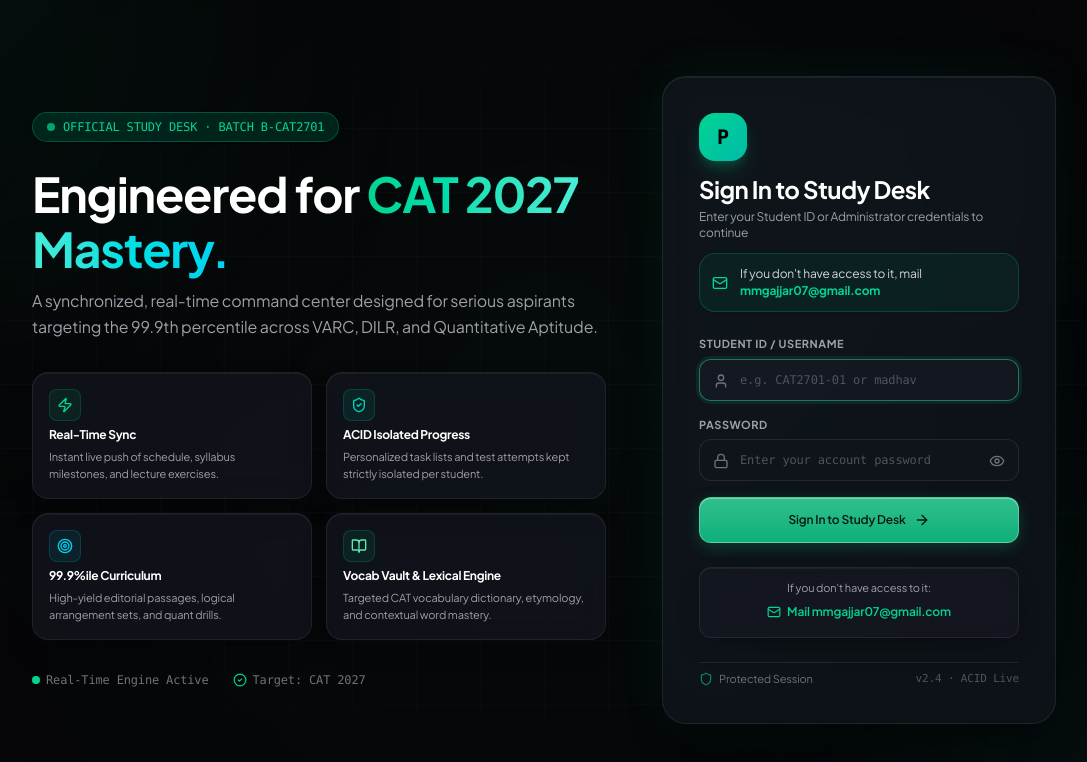
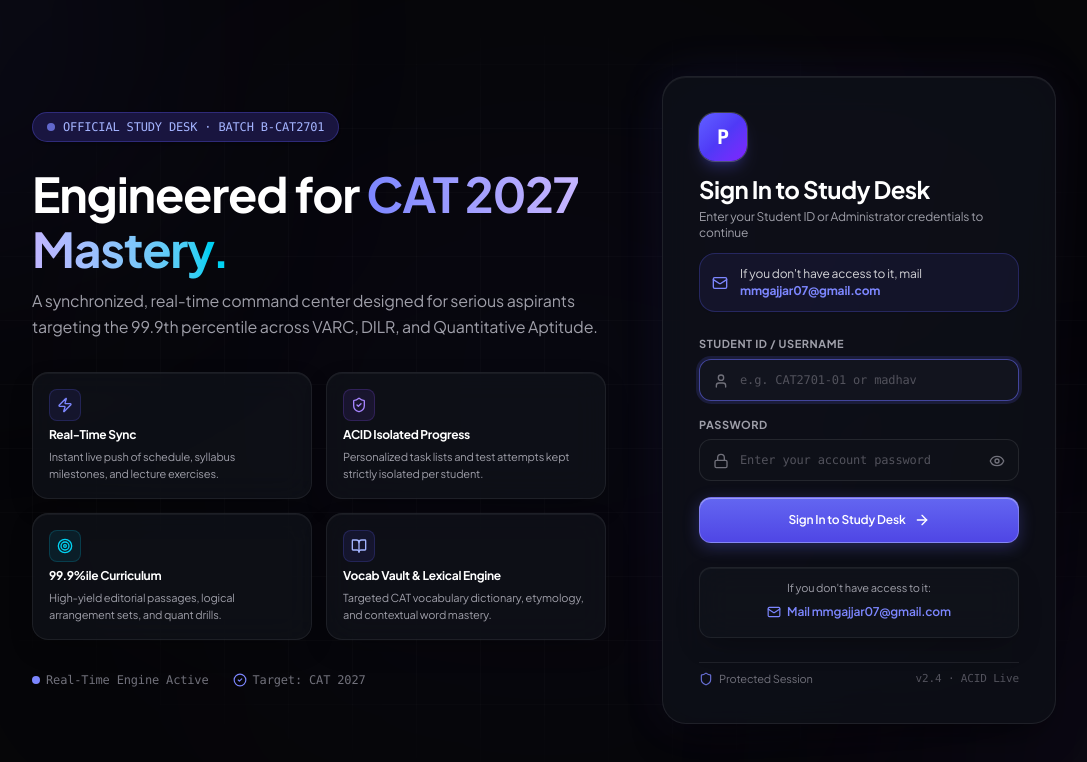
Before and after one commit to madhavv07/catprep, a React (Vite) app: page / in a window 1280 px wide. Shown: the top 762 px of the page, without its empty margins (96-1183 px from the left). Built offline with nearby package versions, Linux system fonts and the light colour scheme; no server answers; the database is empty.

Commit message:
feat: adopt Linear Obsidian and Electric Indigo pro theme

```diff
--- a/src/App.tsx
+++ b/src/App.tsx
@@ -93,11 +93,11 @@ const MainApp: React.FC = () => {
   // 2. Beautiful, modern, high-aesthetic sign-in experience
   if (!user) {
     return (
-      <div className="min-h-screen bg-[#060608] flex items-center justify-center p-4 sm:p-6 lg:p-10 text-zinc-100 selection:bg-emerald-500 selection:text-black relative overflow-y-auto">
+      <div className="min-h-screen bg-[#060608] flex items-center justify-center p-4 sm:p-6 lg:p-10 text-zinc-100 selection:bg-indigo-500 selection:text-white relative overflow-y-auto">
         {/* Ambient atmospheric glows */}
-        <div className="absolute -top-40 -left-40 w-96 h-96 bg-emerald-500/10 rounded-full blur-[140px] pointer-events-none" />
-        <div className="absolute -bottom-40 -right-40 w-96 h-96 bg-teal-500/10 rounded-full blur-[140px] pointer-events-none" />
-        <div className="absolute top-1/2 left-1/2 -translate-x-1/2 -translate-y-1/2 w-[600px] h-[600px] bg-emerald-600/5 rounded-full blur-[180px] pointer-events-none" />
+        <div className="absolute -top-40 -left-40 w-96 h-96 bg-indigo-500/10 rounded-full blur-[140px] pointer-events-none" />
+        <div className="absolute -bottom-40 -right-40 w-96 h-96 bg-violet-500/10 rounded-full blur-[140px] pointer-events-none" />
+        <div className="absolute top-1/2 left-1/2 -translate-x-1/2 -translate-y-1/2 w-[600px] h-[600px] bg-indigo-600/5 rounded-full blur-[180px] pointer-events-none" />
 
         {/* Subtle grid pattern overlay */}
         <div className="absolute inset-0 bg-[linear-gradient(to_right,#ffffff05_1px,transparent_1px),linear-gradient(to_bottom,#ffffff05_1px,transparent_1px)] bg-[size:4rem_4rem] [mask-image:radial-gradient(ellipse_60%_50%_at_50%_50%,#000_70%,transparent_100%)] pointer-events-none" />
@@ -106,8 +106,8 @@ const MainApp: React.FC = () => {
           {/* Left Column: Brand Hero & Value Proposition */}
           <div className="lg:col-span-7 space-y-6 text-left">
             {/* Cohort Tag */}
-            <div className="inline-flex items-center gap-2 px-3.5 py-1.5 rounded-full bg-emerald-950/80 border border-emerald-500/30 text-emerald-400 text-xs font-mono font-medium shadow-sm">
-              <span className="w-2 h-2 rounded-full bg-emerald-400 animate-pulse" />
+            <div className="inline-flex items-center gap-2 px-3.5 py-1.5 rounded-full bg-indigo-950/80 border border-indigo-500/30 text-indigo-300 text-xs font-mono font-medium shadow-sm">
+              <span className="w-2 h-2 rounded-full bg-indigo-400 animate-pulse" />
               <span>OFFICIAL STUDY DESK · BATCH B-CAT2701</span>
             </div>
 
@@ -115,7 +115,7 @@ const MainApp: React.FC = () => {
             <div className="space-y-3">
               <h1 className="text-3xl sm:text-4xl lg:text-5xl font-extrabold text-white tracking-tight leading-[1.15]">
                 Engineered for{' '}
-                <span className="bg-gradient-to-r from-emerald-400 via-teal-300 to-cyan-400 bg-clip-text text-transparent">
+                <span className="bg-gradient-to-r from-indigo-400 via-violet-300 to-cyan-400 bg-clip-text text-transparent">
                   CAT 2027 Mastery.
                 </span>
               </h1>
@@ -127,7 +127,7 @@ const MainApp: React.FC = () => {
             {/* Feature Highlights Cards */}
             <div className="grid grid-cols-1 sm:grid-cols-2 gap-3.5 pt-2">
               <div className="p-4 rounded-2xl glass-card space-y-1.5 hover:border-white/[0.18] transition">
-                <div className="w-8 h-8 rounded-lg bg-emerald-500/10 border border-emerald-500/20 flex items-center justify-center text-emerald-400">
+                <div className="w-8 h-8 rounded-lg bg-indigo-500/10 border border-indigo-500/20 flex items-center justify-center text-indigo-400">
                   <Zap className="w-4 h-4" />
                 </div>
                 <h2 className="text-xs font-bold text-white tracking-tight">Real-Time Sync</h2>
@@ -137,7 +137,7 @@ const MainApp: React.FC = () => {
               </div>
 
               <div className="p-4 rounded-2xl glass-card space-y-1.5 hover:border-white/[0.18] transition">
-                <div className="w-8 h-8 rounded-lg bg-teal-500/10 border border-teal-500/20 flex items-center justify-center text-teal-400">
+                <div className="w-8 h-8 rounded-lg bg-violet-500/10 border border-violet-500/20 flex items-center justify-center text-violet-400">
                   <ShieldCheck className="w-4 h-4" />
                 </div>
                 <h2 className="text-xs font-bold text-white tracking-tight">ACID Isolated Progress</h2>
@@ -157,7 +157,7 @@ const MainApp: React.FC = () => {
               </div>
 
               <div className="p-4 rounded-2xl glass-card space-y-1.5 hover:border-white/[0.18] transition">
-                <div className="w-8 h-8 rounded-lg bg-emerald-500/10 border border-emerald-500/20 flex items-center justify-center text-emerald-300">
+                <div className="w-8 h-8 rounded-lg bg-indigo-500/10 border border-indigo-500/20 flex items-center justify-center text-indigo-300">
                   <BookOpen className="w-4 h-4" />
                 </div>
                 <h2 className="text-xs font-bold text-white tracking-tight">Vocab Vault & Lexical Engine</h2>
@@ -170,11 +170,11 @@ const MainApp: React.FC = () => {
             {/* Bottom Status Pill */}
             <div className="flex items-center gap-6 pt-2 text-xs text-zinc-500 font-mono">
               <div className="flex items-center gap-1.5">
-                <span className="w-2 h-2 rounded-full bg-emerald-400" />
+                <span className="w-2 h-2 rounded-full bg-indigo-400" />
                 <span>Real-Time Engine Active</span>
               </div>
               <div className="flex items-center gap-1.5">
-                <CheckCircle2 className="w-3.5 h-3.5 text-emerald-400" />
+                <CheckCircle2 className="w-3.5 h-3.5 text-indigo-400" />
                 <span>Target: CAT 2027</span>
               </div>
             </div>
@@ -184,12 +184,12 @@ const MainApp: React.FC = () => {
           <div className="lg:col-span-5 w-full">
             <div className="relative group">
               {/* Subtle outer glow */}
-              <div className="absolute -inset-0.5 bg-gradient-to-br from-emerald-500/15 via-teal-500/10 to-transparent rounded-3xl blur-xl opacity-70 group-hover:opacity-100 transition duration-700" />
+              <div className="absolute -inset-0.5 bg-gradient-to-br from-indigo-500/15 via-violet-500/10 to-transparent rounded-3xl blur-xl opacity-70 group-hover:opacity-100 transition duration-700" />
 
               <div className="relative glass-panel rounded-3xl p-7 sm:p-9 shadow-2xl space-y-6">
                 {/* Brand Logo & Title */}
                 <div className="text-left space-y-3">
-                  <div className="w-12 h-12 rounded-2xl bg-gradient-to-br from-emerald-400 to-teal-500 text-black flex items-center justify-center font-extrabold font-mono text-xl shadow-lg shadow-emerald-500/25">
+                  <div className="w-12 h-12 rounded-2xl bg-gradient-to-br from-indigo-500 via-indigo-600 to-violet-600 text-white flex items-center justify-center font-extrabold font-mono text-xl shadow-lg shadow-indigo-500/25 ring-1 ring-white/20">
                     P
                   </div>
                   <div>
@@ -202,13 +202,13 @@ const MainApp: React.FC = () => {
                   </div>
 
                   {/* Prominent High-Visibility Access Notice Callout */}
-                  <div className="p-3 rounded-2xl bg-emerald-500/[0.08] border border-emerald-500/25 text-xs flex items-center gap-3 text-zinc-200 shadow-xs">
-                    <Mail className="w-4 h-4 text-emerald-400 shrink-0" />
+                  <div className="p-3 rounded-2xl bg-indigo-500/[0.08] border border-indigo-500/25 text-xs flex items-center gap-3 text-zinc-200 shadow-xs">
+                    <Mail className="w-4 h-4 text-indigo-400 shrink-0" />
                     <div className="leading-snug">
                       <span className="text-zinc-300">If you don't have access to it, mail </span>
                       <a
                         href="mailto:mmgajjar07@gmail.com?subject=PrepDesk%20CAT%202027%20Access%20Request"
-                        className="text-emerald-400 font-extrabold hover:underline inline-flex items-center gap-0.5"
+                        className="text-indigo-400 font-extrabold hover:underline inline-flex items-center gap-0.5"
                       >
                         mmgajjar07@gmail.com
                       </a>
@@ -281,7 +281,7 @@ const MainApp: React.FC = () => {
                   >
                     {submitting ? (
                       <span className="flex items-center gap-2 font-mono">
-                        <span className="w-3.5 h-3.5 border-2 border-emerald-400 border-t-transparent rounded-full animate-spin" />
+                        <span className="w-3.5 h-3.5 border-2 border-indigo-400 border-t-transparent rounded-full animate-spin" />
                         Verifying credentials...
                       </span>
                     ) : (
@@ -300,9 +300,9 @@ const MainApp: React.FC = () => {
                   </p>
                   <a
                     href="mailto:mmgajjar07@gmail.com?subject=PrepDesk%20CAT%202027%20Access%20Request"
-                    className="inline-flex items-center gap-1.5 text-xs font-semibold text-emerald-400 hover:text-emerald-300 transition group"
+                    className="inline-flex items-center gap-1.5 text-xs font-semibold text-indigo-400 hover:text-indigo-300 transition group"
                   >
-                    <Mail className="w-3.5 h-3.5 text-emerald-400 group-hover:scale-110 transition" />
+                    <Mail className="w-3.5 h-3.5 text-indigo-400 group-hover:scale-110 transition" />
                     <span>Mail mmgajjar07@gmail.com</span>
                   </a>
                 </div>
@@ -310,7 +310,7 @@ const MainApp: React.FC = () => {
                 {/* Card Footer Security Assurance */}
                 <div className="pt-2 border-t border-white/[0.08] flex items-center justify-between text-[11px] text-zinc-500">
                   <div className="flex items-center gap-1.5">
-                    <Shield className="w-3.5 h-3.5 text-emerald-500/70" />
+                    <Shield className="w-3.5 h-3.5 text-indigo-400/80" />
                     <span>Protected Session</span>
                   </div>
                   <span className="font-mono text-zinc-600">v2.4 · ACID Live</span>
@@ -324,7 +324,7 @@ const MainApp: React.FC = () => {
   }
 
   return (
-    <div className="min-h-screen bg-transparent flex flex-col font-sans antialiased text-zinc-100 selection:bg-emerald-500/30 selection:text-white">
+    <div className="min-h-screen bg-transparent flex flex-col font-sans antialiased text-zinc-100 selection:bg-indigo-500/30 selection:text-white">
       <Header
         onToggleSidebar={() => setSidebarOpen(!sidebarOpen)}
         activeView={activeView}
--- a/src/components/dashboard/Dashboard.tsx
+++ b/src/components/dashboard/Dashboard.tsx
@@ -85,7 +85,7 @@ export const Dashboard: React.FC<DashboardProps> = ({ setActiveView }) => {
       <div className="flex flex-col md:flex-row md:items-center md:justify-between gap-4">
         <div>
           <div className="flex items-center gap-2 mb-1.5">
-            <span className="px-2.5 py-0.5 rounded-full text-[10px] font-medium bg-emerald-500/10 text-emerald-400 border border-emerald-500/20 uppercase tracking-wider">
+            <span className="px-2.5 py-0.5 rounded-full text-[10px] font-medium bg-indigo-500/10 text-indigo-300 border border-indigo-500/20 uppercase tracking-wider">
               Batch B-CAT2701
             </span>
             <span className="px-2 py-0.5 rounded-full text-[10px] font-mono text-zinc-400 bg-white/[0.04] border border-white/[0.08]">
@@ -106,7 +106,7 @@ export const Dashboard: React.FC<DashboardProps> = ({ setActiveView }) => {
             onClick={() => setActiveView('calendar')}
             className="px-3.5 py-2 rounded-xl text-xs font-medium btn-glass text-zinc-200 hover:text-white flex items-center gap-1.5 cursor-pointer"
           >
-            <Calendar className="w-3.5 h-3.5 text-emerald-400" />
+            <Calendar className="w-3.5 h-3.5 text-indigo-400" />
             <span>Master Timetable</span>
           </button>
 
--- a/src/components/profile/ProfileView.tsx
+++ b/src/components/profile/ProfileView.tsx
@@ -297,7 +297,7 @@ export const ProfileView: React.FC<ProfileViewProps> = ({ setActiveView }) => {
               onClick={() => switchRoleDemo(isAdmin ? 'student' : 'admin')}
               className="btn-glass px-4 py-2 text-zinc-200 text-xs font-semibold rounded-xl transition flex items-center gap-1.5"
             >
-              <Shield className="w-3.5 h-3.5 text-emerald-400" />
+              <Shield className="w-3.5 h-3.5 text-indigo-400" />
               <span>{isAdmin ? 'Preview as Student' : 'Return to Admin Mode'}</span>
             </button>
           ) : (
@@ -375,7 +375,7 @@ export const ProfileView: React.FC<ProfileViewProps> = ({ setActiveView }) => {
         <div className="flex flex-col sm:flex-row sm:items-center justify-between gap-4 pb-4 border-b border-white/[0.08]">
           <div>
             <div className="flex items-center gap-2">
-              <ListTodo className="w-5 h-5 text-emerald-400" />
+              <ListTodo className="w-5 h-5 text-indigo-400" />
               <h3 className="font-bold text-white tracking-tight text-lg">
                 My Personal Tasks & Study Planner
               </h3>
--- a/src/index.css
+++ b/src/index.css
@@ -2,23 +2,23 @@
 
 @layer base {
   :root {
-    --bg-canvas: #090a0f;
-    --bg-surface: #111319;
-    --bg-card: rgba(22, 25, 34, 0.6);
+    --bg-canvas: #08090c;
+    --bg-surface: #0e1017;
+    --bg-card: rgba(17, 20, 29, 0.65);
     --border-subtle: rgba(255, 255, 255, 0.08);
-    --border-hover: rgba(255, 255, 255, 0.15);
-    --accent-emerald: #10B981;
-    --accent-glow: rgba(16, 185, 129, 0.12);
+    --border-hover: rgba(255, 255, 255, 0.16);
+    --accent-indigo: #5e6ad2;
+    --accent-glow: rgba(94, 106, 210, 0.15);
   }
 
   body {
     font-family: 'Plus Jakarta Sans', -apple-system, BlinkMacSystemFont, 'Segoe UI', Roboto, sans-serif;
-    color: #e4e4e7;
+    color: #f4f4f6;
     background-color: var(--bg-canvas);
     background-image:
-      radial-gradient(ellipse 80% 50% at 50% -20%, rgba(16, 185, 129, 0.08), transparent),
-      radial-gradient(ellipse 60% 40% at 100% 30%, rgba(99, 102, 241, 0.04), transparent),
-      radial-gradient(ellipse 50% 30% at 0% 70%, rgba(16, 185, 129, 0.03), transparent);
+      radial-gradient(ellipse 80% 50% at 50% -20%, rgba(94, 106, 210, 0.09), transparent),
+      radial-gradient(ellipse 60% 40% at 100% 30%, rgba(6, 182, 212, 0.04), transparent),
+      radial-gradient(ellipse 50% 30% at 0% 70%, rgba(94, 106, 210, 0.03), transparent);
     background-repeat: no-repeat;
     min-height: 100vh;
     -webkit-font-smoothing: antialiased;
@@ -44,16 +44,16 @@
 }
 
 /* ==========================================================================
-   Apple / macOS Dark Glass Design Tokens & Utilities
+   Linear Obsidian & Electric Indigo Design Tokens & Utilities
    ========================================================================== */
 
 /* 1. Frosted Glass Containers (GPU Layer Stabilized to Prevent Flickering) */
 .glass-panel {
-  background: rgba(18, 20, 29, 0.75);
+  background: rgba(14, 16, 23, 0.85);
   backdrop-filter: blur(20px);
   -webkit-backdrop-filter: blur(20px);
   border: 1px solid rgba(255, 255, 255, 0.08);
-  box-shadow: 0 20px 40px -15px rgba(0, 0, 0, 0.5), inset 0 1px 0 0 rgba(255, 255, 255, 0.06);
+  box-shadow: 0 20px 40px -15px rgba(0, 0, 0, 0.6), inset 0 1px 0 0 rgba(255, 255, 255, 0.06);
   transform: translateZ(0);
   -webkit-transform: translateZ(0);
   backface-visibility: hidden;
@@ -62,7 +62,7 @@
 }
 
 .glass-card {
-  background: rgba(22, 25, 36, 0.6);
+  background: rgba(17, 20, 29, 0.65);
   backdrop-filter: blur(16px);
   -webkit-backdrop-filter: blur(16px);
   border: 1px solid rgba(255, 255, 255, 0.07);
@@ -77,8 +77,8 @@
 
 .glass-card:hover {
   border-color: rgba(255, 255, 255, 0.16);
-  background: rgba(28, 32, 48, 0.7);
-  box-shadow: 0 12px 32px -8px rgba(0, 0, 0, 0.5), inset 0 1px 0 0 rgba(255, 255, 255, 0.08);
+  background: rgba(23, 27, 39, 0.78);
+  box-shadow: 0 12px 32px -8px rgba(0, 0, 0, 0.55), inset 0 1px 0 0 rgba(255, 255, 255, 0.08);
 }
 
 @keyframes cardModalPop {
@@ -116,19 +116,19 @@
   opacity: 0.9;
 }
 
-/* 3. Refined Primary Accent Button */
+/* 3. Refined Primary Accent Button (Linear Indigo) */
 .btn-primary-glass {
-  background: linear-gradient(180deg, rgba(52, 211, 153, 0.9) 0%, rgba(16, 185, 129, 0.95) 100%);
-  color: #041a11;
+  background: linear-gradient(180deg, #6366F1 0%, #4F46E5 100%);
+  color: #ffffff;
   font-weight: 600;
-  border: 1px solid rgba(255, 255, 255, 0.25);
-  box-shadow: 0 4px 15px rgba(16, 185, 129, 0.25), inset 0 1px 0 0 rgba(255, 255, 255, 0.35);
+  border: 1px solid rgba(255, 255, 255, 0.22);
+  box-shadow: 0 4px 16px rgba(99, 102, 241, 0.3), inset 0 1px 0 0 rgba(255, 255, 255, 0.35);
   transition: background 0.18s ease, box-shadow 0.18s ease, transform 0.1s ease, opacity 0.18s ease;
 }
 
 .btn-primary-glass:hover {
-  background: linear-gradient(180deg, rgba(52, 211, 153, 1) 0%, rgba(16, 185, 129, 1) 100%);
-  box-shadow: 0 6px 20px rgba(16, 185, 129, 0.35), inset 0 1px 0 0 rgba(255, 255, 255, 0.45);
+  background: linear-gradient(180deg, #6B6DF3 0%, #554BF1 100%);
+  box-shadow: 0 6px 22px rgba(99, 102, 241, 0.45), inset 0 1px 0 0 rgba(255, 255, 255, 0.45);
 }
 
 .btn-primary-glass:active {
@@ -138,16 +138,16 @@
 
 /* 4. Translucent Input Fields */
 .glass-input {
-  background: rgba(18, 20, 29, 0.6);
+  background: rgba(16, 19, 27, 0.7);
   border: 1px solid rgba(255, 255, 255, 0.09);
   color: #f4f4f5;
   transition: all 0.18s ease;
 }
 
 .glass-input:focus {
-  background: rgba(22, 25, 36, 0.8);
-  border-color: rgba(52, 211, 153, 0.5);
-  box-shadow: 0 0 0 3px rgba(16, 185, 129, 0.12);
+  background: rgba(20, 23, 34, 0.85);
+  border-color: rgba(99, 102, 241, 0.6);
+  box-shadow: 0 0 0 3px rgba(99, 102, 241, 0.16);
   outline: none;
 }
 
```
Also changed, not shown: src/components/calendar/StudyCalendar.tsx (+15 -15 lines), src/components/common/CustomCursor.tsx (+8 -8 lines), src/components/common/Header.tsx (+15 -15 lines), src/components/common/Sidebar.tsx (+4 -4 lines), src/components/common/SplashScreen.tsx (+8 -8 lines), src/components/feed/FeedView.tsx (+4 -4 lines).
